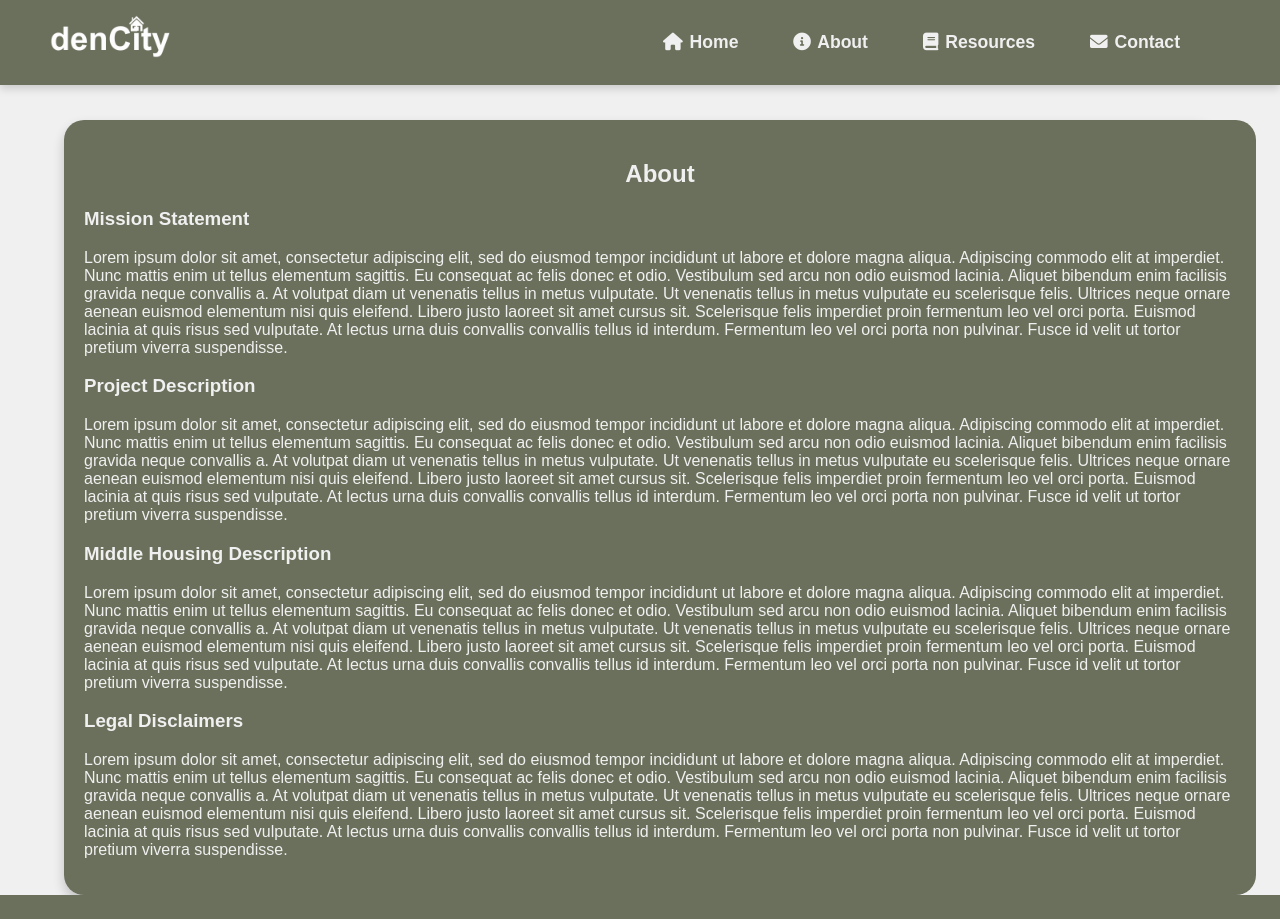
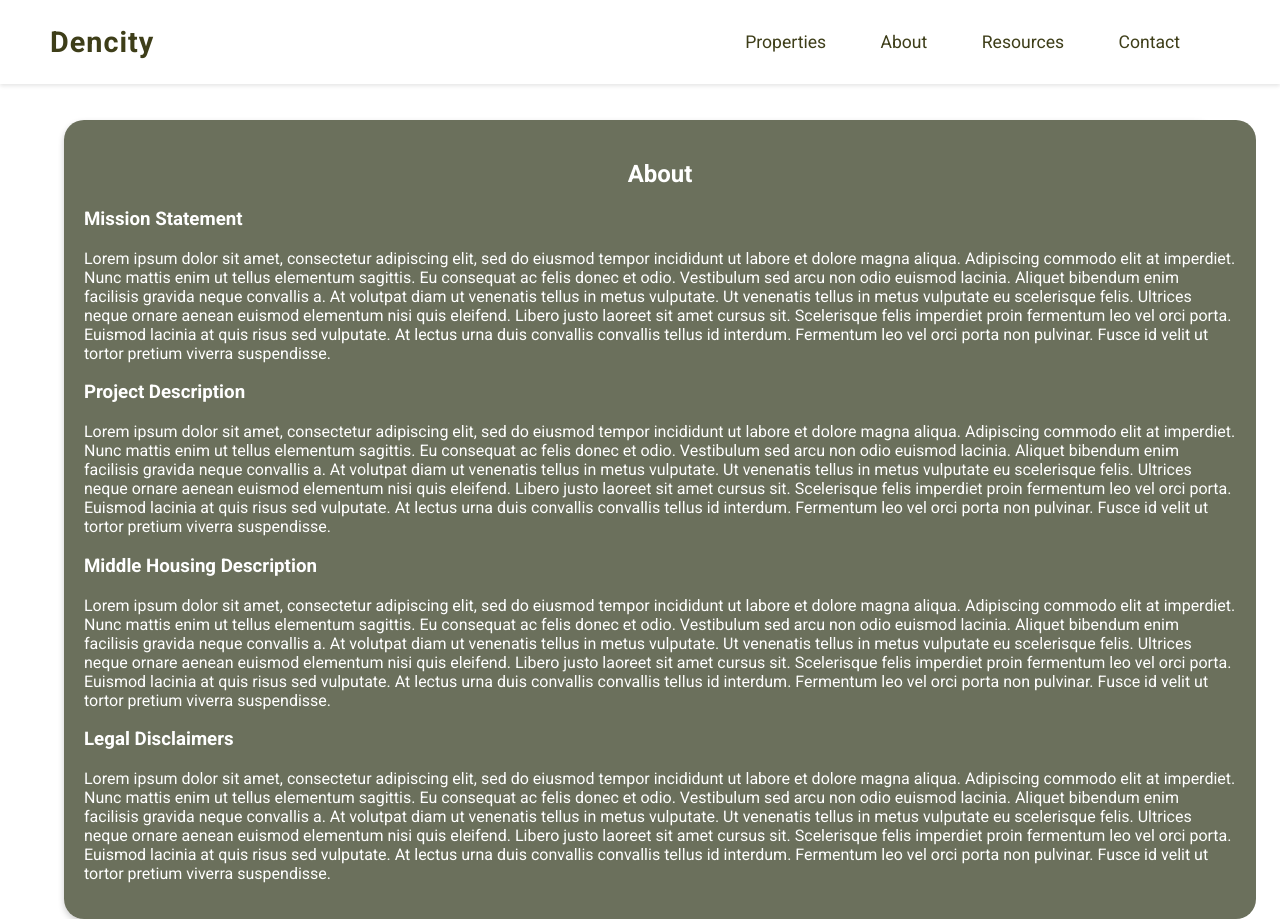
Before and after one commit to MasonGreen365/dencity, a Flask app: page /about in a window 1280 px wide. Before the commit the page ends 895 px from the top, so only its background shows below. Run offline with Flask 3, Linux system fonts and the light colour scheme; some libraries are stand-ins or nearby versions.

Commit message:
start front-end changes

```diff
--- a/dencity-flask/app.py
+++ b/dencity-flask/app.py
@@ -8,16 +8,22 @@ def get_db_connection():
     conn = psycopg2.connect(host='localhost', database='dencity', user='postgres', password='password')
     return conn
 
-# Route for Index
+# Route for Landing
 @app.route('/')
-def index():
+def landing():
+    return render_template('landing.html')
+
+
+# Route for Properties
+@app.route('/properties')
+def properties():
     conn = get_db_connection()
     cur = conn.cursor()
     cur.execute('SELECT propertyid, propertylatitude, propertylongitude, propertyaddress FROM PROPERTY;')
     properties = cur.fetchall()
     cur.close()
     conn.close()
-    return render_template('index.html', properties=properties)
+    return render_template('properties.html', properties=properties)
 
 # Route for About
 @app.route('/about')
--- a/dencity-flask/static/css/style.css
+++ b/dencity-flask/static/css/style.css
@@ -1,15 +1,19 @@
 /* ROOT */
 :root {
-	--white:#f0f0f0;
+    --black:#0a0a0a;
+	--white:#ffffff;
 	--clay:#cb997e;
 	--pale:#ddbea9;
-	--ivory:#ffe8d6;
+	--peach:#ffe8d6;
+    --ivory:#fdf7f3;
 	--olive:#b7b7a4;
 	--sage:#a5a58d;
 	--moss:#6b705c;
+    --grass:#3E3E19;
+    --army:#2E2E09;
 }
 body {
-	font-family:Arial,sans-serif;
+	font-family:'Roboto', sans-serif;
 	background-color:var(--white);
 	color:var(--moss);
 	margin:0;
@@ -21,45 +25,85 @@ body {
 }
 /* HEADER */
 .header {
-	position:fixed;
-	top:0;
-	left:0;
-	right:0;
-	display:flex;
-	justify-content:space-between;
-	align-items:center;
-	background-color:var(--moss);
-	font-size:1.1rem;
-	padding:10px 50px;
-	box-shadow:0 4px 8px rgba(0,0,0,0.15);
-	z-index:9999;
+	position: fixed;
+	top: 0;
+	left: 0;
+	right: 0;
+	display: flex;
+	justify-content: space-between;
+	align-items: center;
+	background-color: var(--white);
+	font-size: 1.1rem;
+	padding:25px 50px;
+	box-shadow: 0 2px 4px rgba(0, 0, 0, 0.10);
+	z-index: 9999;
+	color: var(--grass);
 }
-.header img {
-	height:60px;
+.logo {
+    text-decoration: none;
+	font-weight: bold;
+	font-size: 1.8rem;
+    letter-spacing: 1px;
+    color: var(--grass);
+    transition: color 0.3s ease;
 }
 .navigation {
-	list-style-type:none;
-	margin:0;
-	padding:0;
+	list-style-type: none;
+	margin: 0;
+	padding: 0;
 }
 .navigation li {
-	display:inline;
-	margin-right:50px;
+	display: inline;
+	margin-right: 50px;
 }
 .navigation a {
-	text-decoration:none;
-	color:var(--white);
-	font-weight:bold;
-	transition:color 0.3s ease;
+	text-decoration: none;
+	color: var(--grass);
+	transition: color 0.3s ease;
 }
+.logo:hover,
 .navigation a:hover {
-	color:var(--olive);
+	color: var(--moss);
 }
 .navigation i {
 	margin-right: 2px;
 }
-/* HOME */
-.home-container {
+/* LANDING  */
+.hero {
+    display: flex;
+    justify-content: space-between;
+    align-items: center;
+    margin-top: 50px;
+    padding: 80px 50px;
+    background-color: var(--ivory);
+}
+
+.hero-text {
+    width: 45%;
+}
+
+.hero-text h1 {
+    font-size: 3.2rem;
+    color: var(--army);
+}
+
+.hero-text p {
+    font-size: 1.2rem;
+    color: var(--grass);
+}
+
+.hero-images {
+    width: 50%;
+    display: flex;
+    justify-content: space-between;
+}
+
+.hero-images img {
+    width: 100%;
+    border-radius: 20px;
+}
+/* PROPERTIES */
+.map-container {
 	width:80%;
 	display:flex;
 	flex-direction:row;
@@ -78,7 +122,7 @@ body {
 #map {
 	height:600px;
 	width:80%;
-	border-left:2px solid var(--olive);
+	border-left:2px solid var(--white);
 }
 /* ABOUT */
 .about-container {
@@ -88,7 +132,7 @@ body {
     flex-direction: column;
     justify-content: space-between;
     margin-top: 120px;
-    box-shadow: 0 6px 12px rgba(0,0,0,0.2);
+    box-shadow: 0 3px 6px rgba(0,0,0,0.2);
     border-radius: 20px;
 }
 
@@ -117,7 +161,7 @@ body {
     flex-direction: column;
     justify-content: space-between;
     margin-top: 120px;
-    box-shadow: 0 6px 12px rgba(0,0,0,0.2);
+    box-shadow: 0 3px 6px rgba(0,0,0,0.2);
     border-radius: 20px;
 }
 
@@ -180,7 +224,7 @@ body {
     flex-direction: row;
     justify-content: space-between;
 	margin-top:120px;
-	box-shadow: 0 6px 12px rgba(0,0,0,0.2);
+	box-shadow: 0 3px 6px rgba(0,0,0,0.2);
 	border-radius: 20px;
 }
 
--- a/dencity-flask/templates/about.html
+++ b/dencity-flask/templates/about.html
@@ -6,15 +6,16 @@
     <link rel="stylesheet" href="https://unpkg.com/leaflet/dist/leaflet.css" />
     <script src="https://unpkg.com/leaflet/dist/leaflet.js"></script>
     <link rel="stylesheet" href="https://cdnjs.cloudflare.com/ajax/libs/font-awesome/6.0.0-beta3/css/all.min.css">
+    <link rel="stylesheet" href="https://fonts.googleapis.com/css2?family=Roboto:wght@400;700&display=swap">
 </head>
 <body>
     <div class="header">
-        <a href="/"><img src="{{ url_for('static', filename='img/logo.png') }}" alt="Dencity Logo"></a>
+        <a href="/" class="logo">Dencity</a>
         <ul class="navigation">
-            <li><a href="/"><i class="fas fa-home"></i> Home</a></li>
-            <li><a href="/about"><i class="fas fa-info-circle"></i> About</a></li>
-            <li><a href="/resources"><i class="fas fa-book"></i> Resources</a></li>
-            <li><a href="/contact"><i class="fas fa-envelope"></i> Contact</a></li>
+            <li><a href="/properties">Properties</a></li>
+            <li><a href="/about">About</a></li>
+            <li><a href="/resources">Resources</a></li>
+            <li><a href="/contact">Contact</a></li>
         </ul>
     </div>
     <div class="about-container">
```
Also changed, not shown: dencity-flask/templates/contact.html (+6 -5 lines), dencity-flask/templates/index.html (deleted, +0 -40 lines), dencity-flask/templates/landing.html (added, +32 -0 lines), dencity-flask/templates/profile.html (deleted, +0 -22 lines), dencity-flask/templates/properties.html (added, +40 -0 lines), dencity-flask/templates/resources.html (+6 -5 lines), dencity-flask/static/img/logo.png (deleted), 1 other file.
